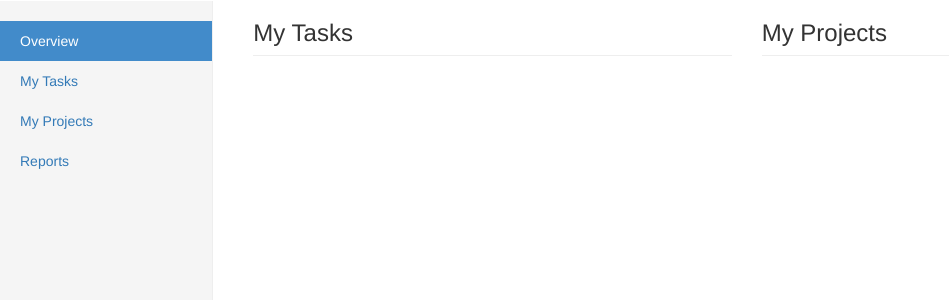
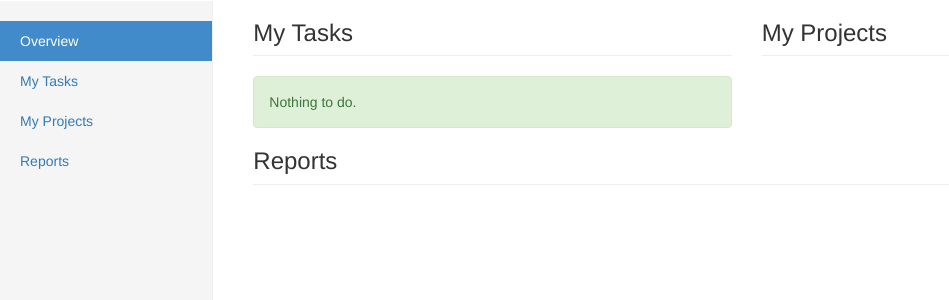
Before and after one commit to marcin-olejniczak/task-manager, a Django app: template taskmanager/core/templates/home.html in a window 1280 px wide. Shown: the part 50-350 px from the top of the page, without its empty margins (0-949 px from the left). Run offline with Django 3.2, Linux system fonts and the light colour scheme; the template is opened without the code that fills it, so the values that code supplies are empty; parts of the project's set-up code (start-up, migrations or seed data) failed here and were passed over; some libraries are stand-ins or nearby versions.

Commit message:
Dashboard view - reports panel

```diff
--- /dev/null
+++ b/taskmanager/core/static/core/js/core.js
@@ -0,0 +1,36 @@
+var homepage = (function(){
+    function drawCalendarChart() {
+        var dataTable = new google.visualization.DataTable();
+        dataTable.addColumn({ type: 'date', id: 'Date' });
+        dataTable.addColumn({ type: 'number', id: 'Won/Loss' });
+        dataTable.addRows([
+            [ new Date(2012, 9, 4), 1 ],
+            [ new Date(2013, 9, 5), 3 ],
+            [ new Date(2013, 9, 12), 5 ],
+            [ new Date(2013, 9, 13), 10 ],
+            [ new Date(2013, 9, 19), 2 ],
+            [ new Date(2013, 9, 23), 5 ],
+            [ new Date(2013, 9, 24), 1 ],
+            [ new Date(2013, 9, 30), 6 ]
+        ]);
+
+       var chart = new google.visualization.Calendar(document.getElementById('activity_chart'));
+
+        var options = {
+            title: "Activity",
+            height: 350,
+            calendar: {
+                cellSize: 15,
+            }
+        };
+
+        chart.draw(dataTable, options);
+    }
+
+    var initActivityChart = function(){
+        // make ajax call
+        drawCalendarChart();
+    };
+    google.load('visualization', '1.0', {'packages':['calendar'], 'language': 'eng'});
+    google.setOnLoadCallback(initActivityChart);
+})();
--- a/taskmanager/core/static/core/style/sass/style.scss
+++ b/taskmanager/core/static/core/style/sass/style.scss
@@ -1,8 +1,15 @@
-#tasks_short_list {
+.dash_short_list {
   .list-group-item-text {
     max-height: 40px;
     white-space: nowrap;
     text-overflow: ellipsis;
     overflow: hidden;
   }
+  .item-properties{
+    margin-top:5px;
+  }
 }
+#activity_chart{
+  overflow: auto;
+  overflow-y: hidden;
+}
--- a/taskmanager/core/static/core/style/style.css
+++ b/taskmanager/core/static/core/style/style.css
@@ -1,7 +1,13 @@
-#tasks_short_list .list-group-item-text {
+.dash_short_list .list-group-item-text {
   max-height: 40px;
   white-space: nowrap;
   text-overflow: ellipsis;
   overflow: hidden; }
+.dash_short_list .item-properties {
+  margin-top: 5px; }
+
+#activity_chart {
+  overflow: auto;
+  overflow-y: hidden; }
 
 /*# sourceMappingURL=style.css.map */
--- a/taskmanager/core/templates/base_top_navbar.html
+++ b/taskmanager/core/templates/base_top_navbar.html
@@ -10,6 +10,7 @@
     <link rel="stylesheet" href="{% static 'core/style/dashboard.css' %}">
     <link rel="stylesheet" href="{% static 'core/style/signin.css' %}">
     <link rel="stylesheet" href="{% static 'core/style/style.css' %}">
+    <script type="text/javascript" src="https://www.google.com/jsapi"></script>
 </head>
 <body>
 {% include 'includes/navbar.html' %}
@@ -18,5 +19,6 @@
 {% endblock%}
 <script src="{% static 'core/bower_components/jquery/dist/jquery.min.js' %}"></script>
 <script src="{% static 'core/bower_components/bootstrap/dist/js/bootstrap.min.js' %}"></script>
+<script src="{% static 'core/js/core.js' %}"></script>
 </body>
 </html>
--- a/taskmanager/core/templates/home.html
+++ b/taskmanager/core/templates/home.html
@@ -16,14 +16,20 @@
         </div>
         <div class="col-sm-9 col-sm-offset-3 col-md-10 col-md-offset-2 main">
             <div class="row">
-                <div class="col-sm-12 col-md-6" id="tasks_short_list">
+                <div class="col-sm-12 col-md-6 dash_short_list">
                     <h3 class="page-header">My Tasks</h3>
                     {% include "includes/tasks_list.html" with items=tasks%}
                 </div>
 
-                <div class="col-sm-12 col-md-6">
+                <div class="col-sm-12 col-md-6 dash_short_list">
                     <h3 class="page-header">My Projects</h3>
                     {% include "includes/projects_list.html" with items=projects%}
+                </div>
+            </div>
+            <div class="row">
+                <div class="col-sm-12 col-md-12">
+                    <h3 class="page-header">Reports</h3>
+                    <div id="activity_chart"></div>
                 </div>
             </div>
         </div>
--- a/taskmanager/core/templates/includes/projects_list.html
+++ b/taskmanager/core/templates/includes/projects_list.html
@@ -1,9 +1,8 @@
-
 <div class="list-group">
 {% for item in items %}
   <a href="#" class="list-group-item">
-    <h4 class="list-group-item-heading">{{ item }}</h4>
-    <p class="list-group-item-text">...</p>
+    <h4 class="list-group-item-heading">{{ item.title }}</h4>
+    <p class="list-group-item-text">{{ item.description }}</p>
   </a>
 {% endfor %}
 </div>
--- a/taskmanager/core/templates/includes/tasks_list.html
+++ b/taskmanager/core/templates/includes/tasks_list.html
@@ -1,11 +1,10 @@
-
 <div class="list-group">
 {% for item in items %}
     <a href="#" class="list-group-item">
         <h4 class="list-group-item-heading">{{ item.title }}</h4>
         <p class="list-group-item-text">{{ item.description }}</p>
         <div class="row">
-            <ul class="list-inline col-md-12">
+            <ul class="list-inline col-md-12 item-properties">
                 <li class="col-md-6"><em>Priority:</em></li>
                 <li class="col-md-6"><em>Author:</em></li>
                 <li class="col-md-6"><em>End Date:</em></li>
@@ -13,5 +12,9 @@
             </ul>
         </div>
     </a>
+{% empty %}
+    <p class="alert alert-success">
+        Nothing to do.
+    </p>
 {% endfor %}
 </div>
```
Also changed, not shown: taskmanager/core/views.py (+6 -2 lines), 1 other file.
